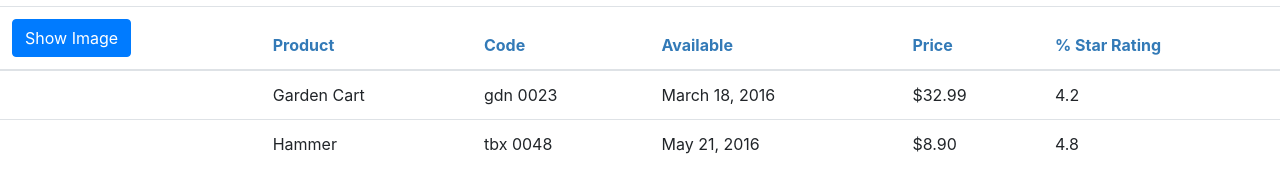
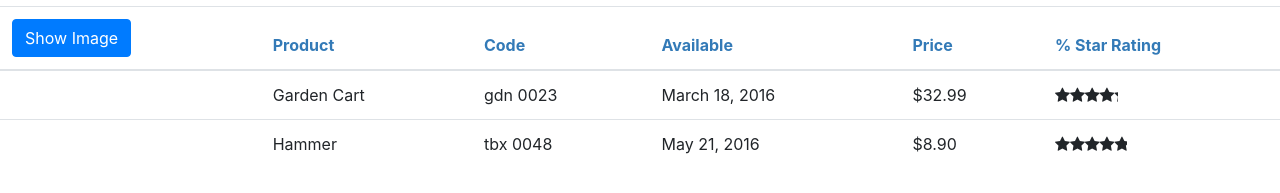
Before and after one commit to vvilelaj/angular, an Angular app in the folder getting-started/: page / in a window 1280 px wide. Shown: the part 223-416 px from the top of the page. Built offline with nearby package versions, Linux system fonts and the light colour scheme.

Commit message:
add start component
receive data from cotainer component
send data to container component

```diff
--- a/getting-started/src/app/app.module.ts
+++ b/getting-started/src/app/app.module.ts
@@ -5,12 +5,14 @@
 import { AppComponent } from './app.component';
 import { ProductListComponent } from './products/product-lit.component';
 import { ConvertToSpacesPipe } from './shared/convet-to-spaces.pipe';
+import { StarComponent } from './shared/star.component';
 
 @NgModule({
   declarations: [
     AppComponent,
     ProductListComponent,
-    ConvertToSpacesPipe
+    ConvertToSpacesPipe,
+    StarComponent
   ],
   imports: [
     BrowserModule,
--- a/getting-started/src/app/products/product-list.component.html
+++ b/getting-started/src/app/products/product-list.component.html
@@ -48,7 +48,9 @@
                 <td>{{ product.productCode | lowercase  | convertToSpaces : '-'}}</td>
                 <td>{{ product.releaseDate }}</td>
                 <td>{{ product.price | currency:'USD':'symbol':'1.2-2' }}</td>
-                <td>{{ product.starRating }}</td>
+                <td><pm-star
+                    [rating]="product.starRating"
+                    (ratingClicked)="onRatingClicked($event)"></pm-star></td>
             </tr>
         </tbody>
     </table>
--- a/getting-started/src/app/products/product-lit.component.ts
+++ b/getting-started/src/app/products/product-lit.component.ts
@@ -67,4 +67,8 @@
         return this.products.filter((prod : IProduct) =>
             prod.productName.toLocaleLowerCase().indexOf(listFilter) !== -1);
     }
+
+    onRatingClicked(message : string):void{
+        this.pageTitle = "Product List : " + message;
+    }
 }
--- a/getting-started/src/app/shared/star.component.html
+++ b/getting-started/src/app/shared/star.component.html
@@ -1,6 +1,7 @@
 <div class="crop"
      [style.width.px]="starWidth"
-     [title]="rating">
+     [title]="rating"
+     (click)="onClick()">
   <div style="width: 75px">
     <span class="fa fa-star"></span>
     <span class="fa fa-star"></span>
--- /dev/null
+++ b/getting-started/src/app/shared/star.component.ts
@@ -0,0 +1,27 @@
+import { Component, OnChanges, Input, EventEmitter, Output } from "@angular/core";
+
+
+
+@Component({
+    selector: "pm-star",
+    templateUrl: "./star.component.html",
+    styleUrls: ["./star.component.css"]
+})
+export class StarComponent implements OnChanges {
+
+    starWidth: number;
+
+    @Input()
+    rating: number;
+
+    @Output()
+    ratingClicked: EventEmitter<string> =  new EventEmitter<string>();
+
+    ngOnChanges(): void {
+        this.starWidth = this.rating * 75 / 5;
+    }
+
+    onClick() : void {
+        this.ratingClicked.emit(this.rating.toString());
+    }
+}
```
